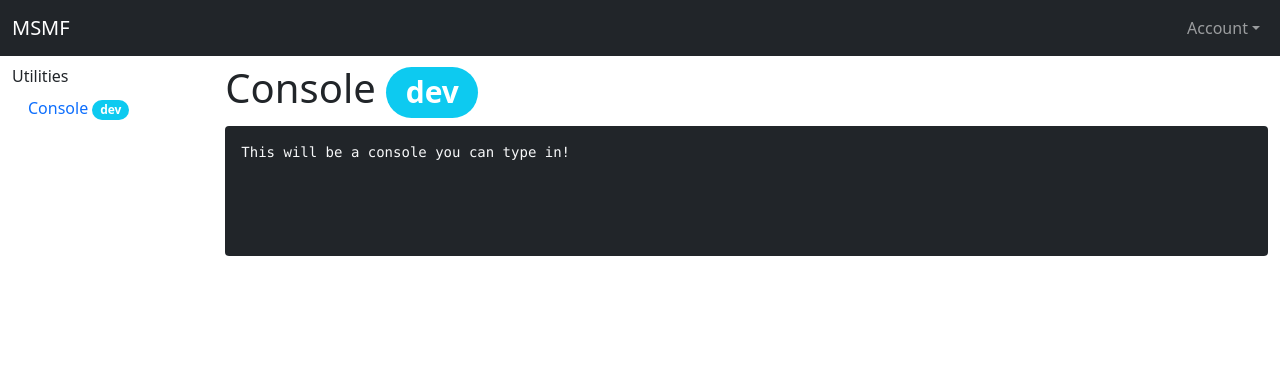
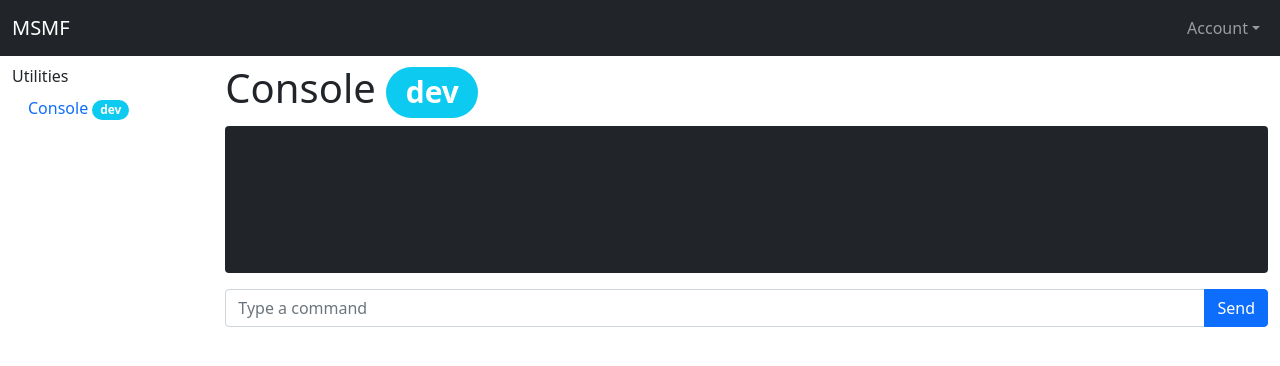
Before and after one commit to stew3254/msmf, a React app in the folder frontend/: page /console in a window 1280 px wide. Shown: the top 366 px of the page. Built offline with nearby package versions, Linux system fonts and the light colour scheme; the HTML template or start-up script is replaced by a standard one.

Commit message:
Make a console that appends

```diff
--- a/frontend/src/components/DevConsole.tsx
+++ b/frontend/src/components/DevConsole.tsx
@@ -1,13 +1,55 @@
 import * as React from "react";
 import {Badge} from "react-bootstrap";
 
-export default function DevConsole() {
-    return (
-        <>
-            <h1>Console <Badge pill bg="info">dev</Badge></h1>
-            <pre className="bg-dark text-light p-3 rounded h-100">
-                This will be a console you can type in!
-            </pre>
-        </>
-    )
+interface DevConsoleState {
+    userInput: string,
+    consoleLog: string
 }
+
+class DevConsole extends React.Component<{}, DevConsoleState> {
+    constructor(props) {
+        super(props);
+        this.state = {consoleLog: "", userInput: ""};
+
+        this.handleChange = this.handleChange.bind(this);
+        this.handleSubmit = this.handleSubmit.bind(this);
+        this.handleKeyPress = this.handleKeyPress.bind(this);
+    }
+
+    handleChange(event) {
+        this.setState({
+            userInput: event.target.value
+        });
+    }
+
+    handleKeyPress(event: React.KeyboardEvent) {
+        if (event.key == "Enter") {
+            this.handleSubmit()
+        }
+    }
+
+    handleSubmit() {
+        console.log(this.state.userInput);
+        this.setState((prevState) => ({
+            consoleLog: prevState.consoleLog + prevState.userInput + "\n",
+            userInput: ""
+        }));
+    }
+
+    render() {
+        return (
+            <>
+                <h1>Console <Badge pill bg="info">dev</Badge></h1>
+                <pre className="bg-dark text-light p-3 rounded h-100">{this.state.consoleLog}</pre>
+                <div className="input-group">
+                    <input type="text" className="form-control" placeholder="Type a command"
+                           aria-label="Command input" value={this.state.userInput} onChange={this.handleChange}
+                           onKeyPress={this.handleKeyPress}/>
+                    <button className="btn btn-primary" type="button" onClick={this.handleSubmit}>Send</button>
+                </div>
+            </>
+        );
+    }
+}
+
+export default DevConsole;
```
